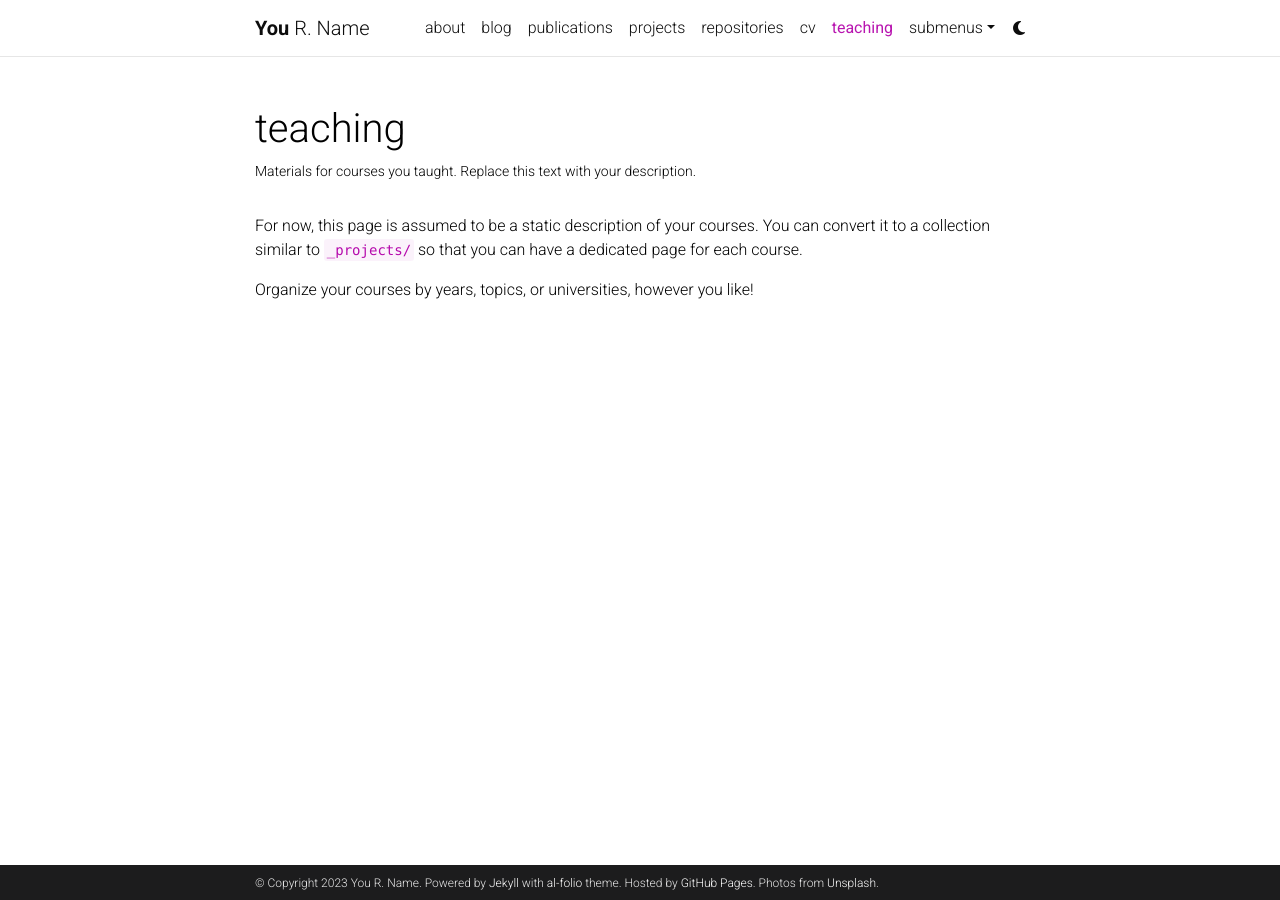
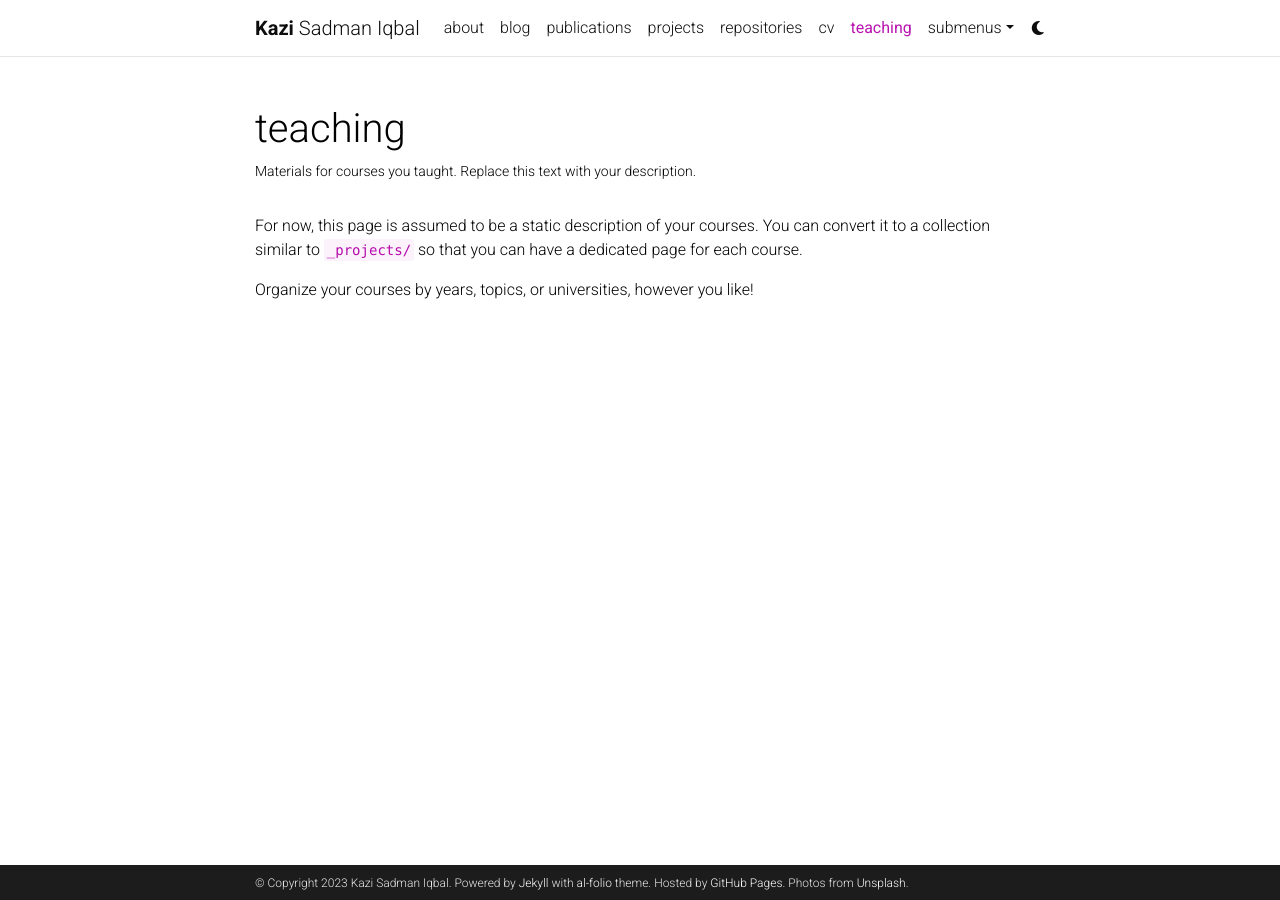
Before and after one commit to kazi-s/kazi-s.github.io, a Jekyll site: the page built from _pages/teaching.md, in a window 1280 px wide. Built offline with Jekyll 4.4.1, drawn with Linux system fonts in a browser that asks for light colours; comment, search, counter and statistics services are not loaded; a style sheet for code colours, icons or effects is not loaded.

Commit message:
Update _config.yml

```diff
--- a/_config.yml
+++ b/_config.yml
@@ -3,9 +3,9 @@
 # -----------------------------------------------------------------------------
 
 title: blank # the website title (if blank, full name will be used instead)
-first_name: You
-middle_name: R.
-last_name: Name
+first_name: Kazi
+middle_name: Sadman
+last_name: Iqbal
 email: you@example.com
 description: > # the ">" symbol means to ignore newlines until "footer_text:"
   A simple, whitespace theme for academics. Based on [*folio](https://github.com/bogoli/-folio) design.
```
